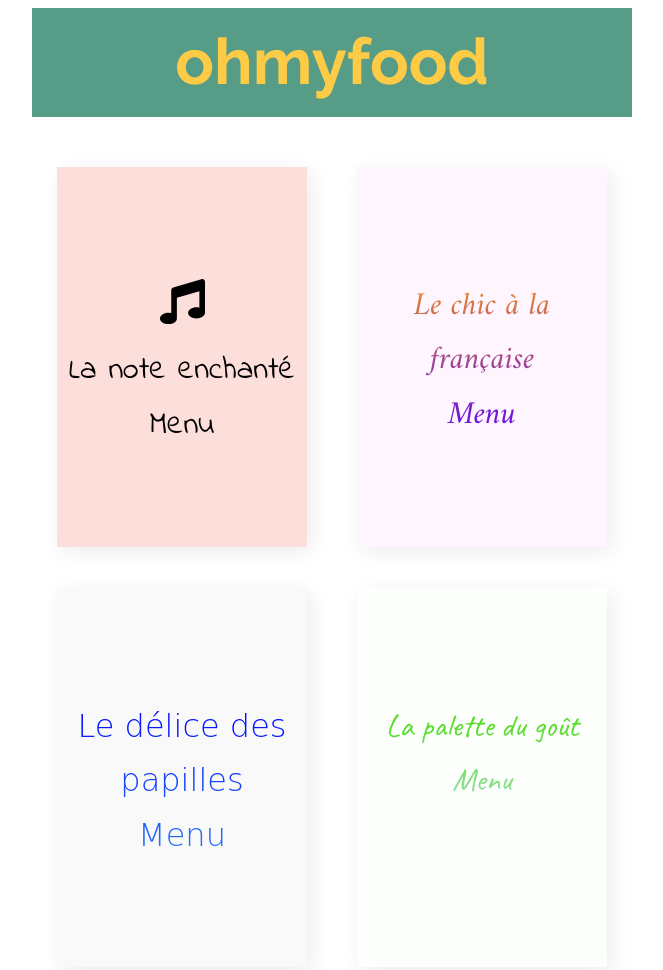
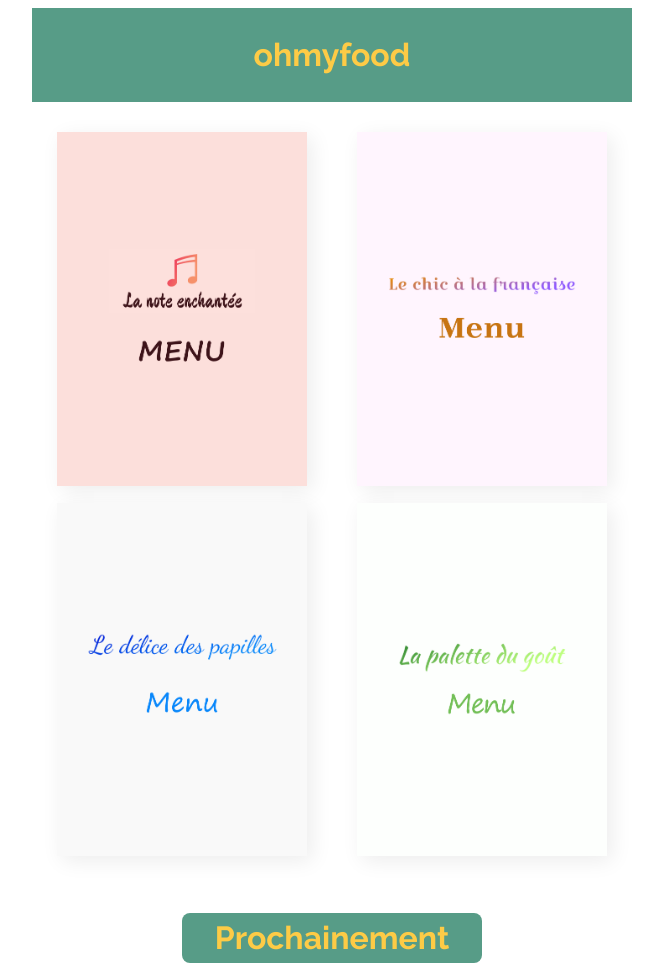
Before and after one commit to johneyme/3_Oh-my-food_Sass-OLD, a website: page index.html in a window 1280 px wide. Shown: the top 970 px of the page, without its empty margins (308-971 px from the left). Drawn offline with Linux system fonts and the light colour scheme; a web font is replaced by a local one.

Commit message:
design index v2
changement des cartes coder en css par images fournis dans le projet

```diff
--- a/index.html
+++ b/index.html
@@ -15,10 +15,10 @@
         </header>
         <section>
             <div class="container">
-                <div class="container__menu container__menu--1"><a href="menu1.html"><p><img src="music.svg" alt="note-musique" class="logo__menu"><br>La note enchanté <br>Menu</p></a></div>
-                <div class="container__menu container__menu--2"><a href="menu2.html"><p>Le chic à la française<br><span>Menu</span></p></a></div>
-                <div class="container__menu container__menu--3"><a href="menu3.html"><p>Le délice des papilles<br>Menu</p></a></div>
-                <div class="container__menu container__menu--4"><a href="menu4.html"><p>La palette du goût<br>Menu</p></a></div>
+                <a href="menu1.html" class="container__menu container__menu--1"><img src="menu-1b.png"></a>
+                <a href="menu2.html" class="container__menu container__menu--2"><img src="menu-2b.png"></a>
+                <a href="menu3.html" class="container__menu container__menu--3"><img src="menu-3b.png"></a>
+                <a href="menu4.html" class="container__menu container__menu--4"><img src="menu-4b.png"></a>
             </div>
         </section>
         <aside>
--- a/sass/base/_typography.scss
+++ b/sass/base/_typography.scss
@@ -1,8 +1,5 @@
-@import url('https://fonts.googleapis.com/css2?family=Italianno&display=swap');
 @import url('https://fonts.googleapis.com/css2?family=Italianno&family=Raleway:wght@700&display=swap');
-@import url('https://fonts.googleapis.com/css2?family=Indie+Flower&display=swap');
-@import url('https://fonts.googleapis.com/css2?family=Amiri:ital@1&display=swap');
-@import url('https://fonts.googleapis.com/css2?family=Caveat&display=swap');
+
 
 body {
     font-family: 'Raleway', sans-serif;
@@ -12,7 +9,7 @@ body {
     line-height: 1.7;
 }
 .haut-page__titre{
-    font-size: 4rem;
+    font-size: 2rem;
     font-weight: bold;
 }
 textarea {
--- a/sass/layout/_container.scss
+++ b/sass/layout/_container.scss
@@ -2,50 +2,10 @@
     display: flex;
     flex-wrap: wrap;
     justify-content: space-around;
-
     &__menu {
         @include menu;
-        & a {
-            text-decoration: none;
+        &__carte {
+            @include menu-carte;
         }
-        &--1 {
-            background-color: #fcdfdb;
-            font-family: "Indie Flower", cursive;
-
-            & p {
-                color: black;
-            }
-        }
-        &--2 {
-            background-color: #fff5fe;
-            font-family: "Amiri", serif;
-            & p {
-                background: -webkit-linear-gradient(rgb(236, 141, 31), rgb(90, 1, 255));
-                -webkit-background-clip: text;
-                -webkit-text-fill-color: transparent;
-            }
-        }
-        &--3 {
-            background-color: #f9f9f9;
-            font-family: "Italianno", cursive;
-            & p {
-                background: -webkit-linear-gradient(rgb(0, 4, 255), rgb(41, 124, 248));
-                -webkit-background-clip: text;
-                -webkit-text-fill-color: transparent;
-            }
-        }
-        &--4 {
-            background-color: #fdfffd;
-            font-family: "Caveat", cursive;
-            & p {
-                background: -webkit-linear-gradient(rgb(70, 221, 0), rgb(150, 223, 172));
-                -webkit-background-clip: text;
-                -webkit-text-fill-color: transparent;
-            }
         }
     }
-}
-.logo__menu {
-    width: 45px;
-    height: 45px;
-}
--- a/sass/layout/_header.scss
+++ b/sass/layout/_header.scss
@@ -1,4 +1,5 @@
 .haut-page {
+    padding: 20px;
     background-color: $colour-primary;
     margin-bottom: 30px;
     &__titre {
--- a/sass/utils/_mixins.scss
+++ b/sass/utils/_mixins.scss
@@ -11,10 +11,17 @@
 
 }
 @mixin menu {
-        padding-top: 80px;
+        width: 250px;
+
+        img{
+                max-width: 100%;
+                max-height: 100%;
+                box-shadow: 5px 5px 20px #ededed;
+            }
+}
+@mixin menu-carte {
+        font-size: 20px;
         text-align: center;
-        width: 250px;
-        height: 300px;
-        margin: 20px;
-        box-shadow: 5px 5px 20px #ededed;
+        color: black;
+        width: 500px;
 }
```
Also changed, not shown: menu1.html (+26 -8 lines), css/style.css, menu-1.png (added), menu-1b.png (added), menu-2.png (added), menu-2b.png (added), menu-3.png (added), menu-3b.png (added), menu-4.png (added), menu-4b.png (added), 1 other file.
